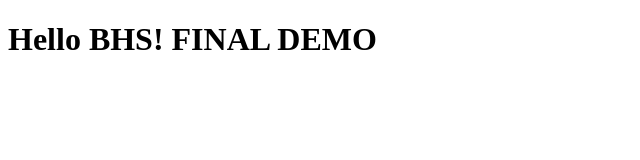
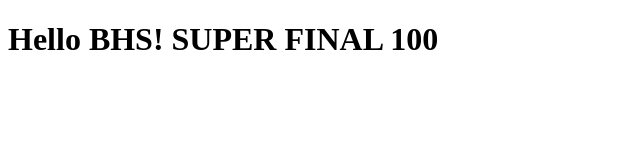
Before and after one commit to KKnapik/bhs-task, a plain HTML site: page index.html in a window 1280 px wide. Shown: the whole page, without its empty margins (0-640 px from the left). Drawn offline with Linux system fonts and the light colour scheme.

Commit message:
App upgrade - supe

```diff
--- a/index.html
+++ b/index.html
@@ -6,6 +6,6 @@
     <title>Hello BHS! Action</title>
 </head>
 <body>
-    <h1>Hello BHS! FINAL DEMO</h1>
+    <h1>Hello BHS! SUPER FINAL 100</h1>
 </body>
 </html>
```
